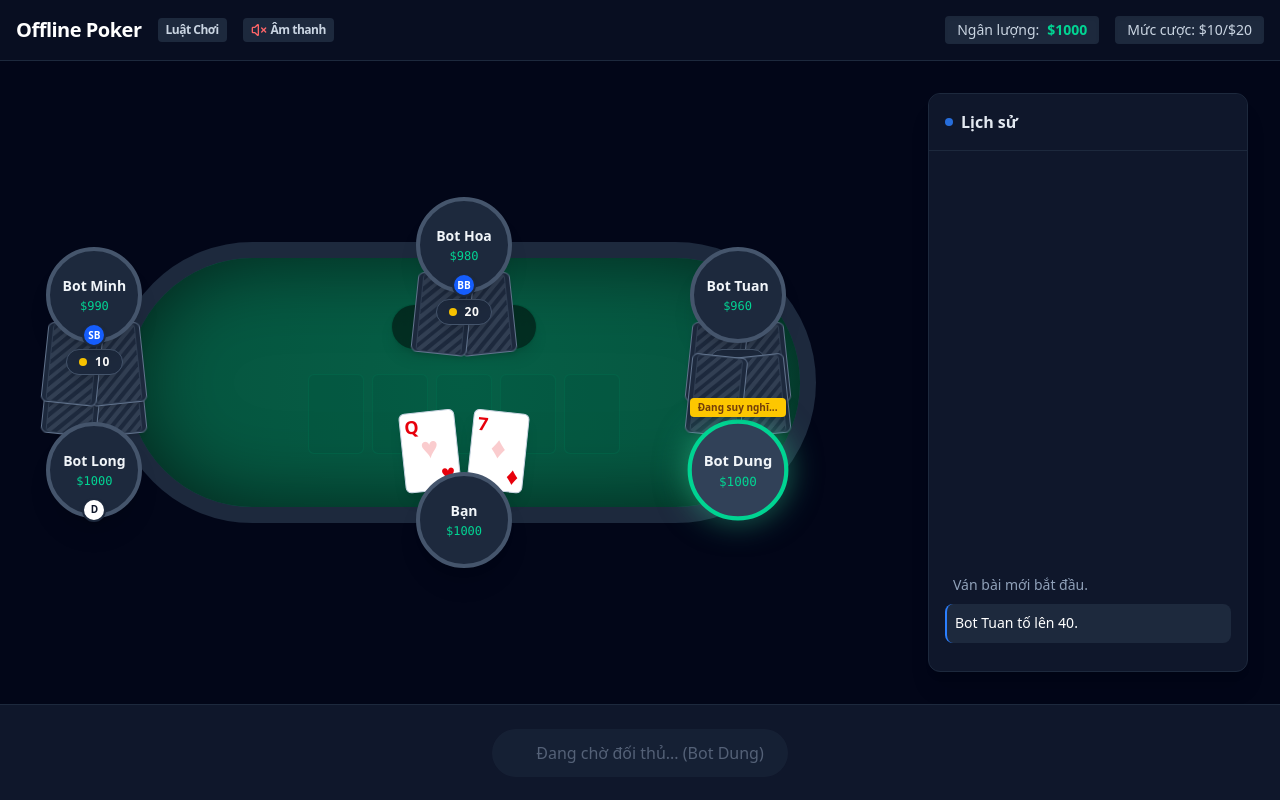
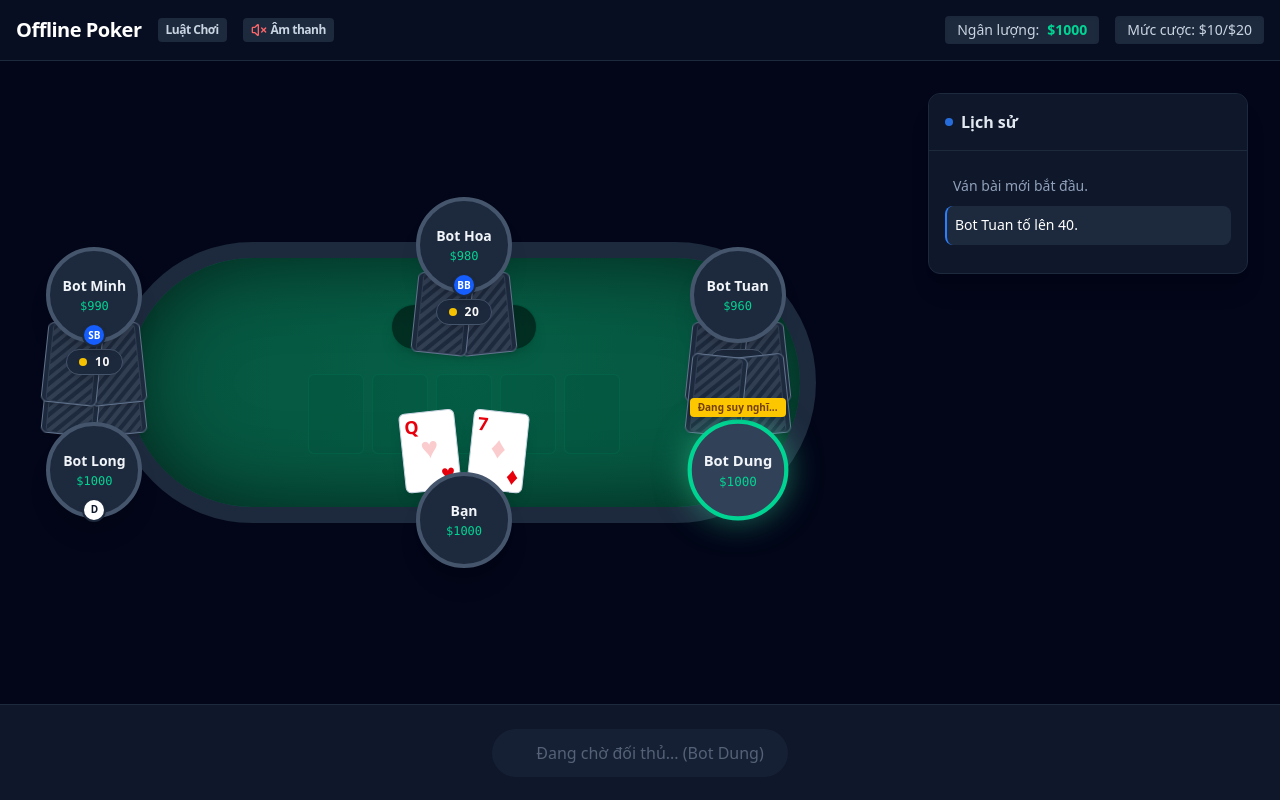
Before and after one commit to le827907/game-poker-offline-free, a React (Vite) app: page / in a window 1280 px wide. Both pictures are taken after a click on the button "Chơi Ngay". Built offline with nearby package versions, Linux system fonts and the light colour scheme.

Commit message:
ui: improve hand history panel layout
Adjust height constraints and improve text wrapping for the hand history panel to ensure better consistency across different screen sizes.

```diff
--- a/src/App.tsx
+++ b/src/App.tsx
@@ -518,7 +518,7 @@ export default function App() {
         </div>
 
         {/* Hand History Panel */}
-        <div className="w-full md:w-80 bg-slate-900 border border-slate-800 rounded-xl flex flex-col h-64 md:h-auto shadow-xl overflow-hidden">
+        <div className="w-full md:w-80 bg-slate-900 border border-slate-800 rounded-xl flex flex-col h-64 md:h-full md:max-h-[600px] shadow-xl overflow-hidden shrink-0">
           <div className="p-4 border-b border-slate-800 bg-slate-900 flex justify-between items-center">
             <h3 className="font-bold text-slate-200 flex items-center gap-2">
               <span className="w-2 h-2 rounded-full bg-blue-500 animate-pulse"></span>
@@ -531,7 +531,7 @@ export default function App() {
               return (
                 <div
                   key={i}
-                  className={`text-sm p-2 rounded-lg leading-relaxed ${
+                  className={`text-sm p-2 rounded-lg leading-relaxed break-words ${
                     i === 0
                       ? 'bg-slate-800 border-l-2 border-blue-500 text-white font-medium'
                       : isHighlight
```
